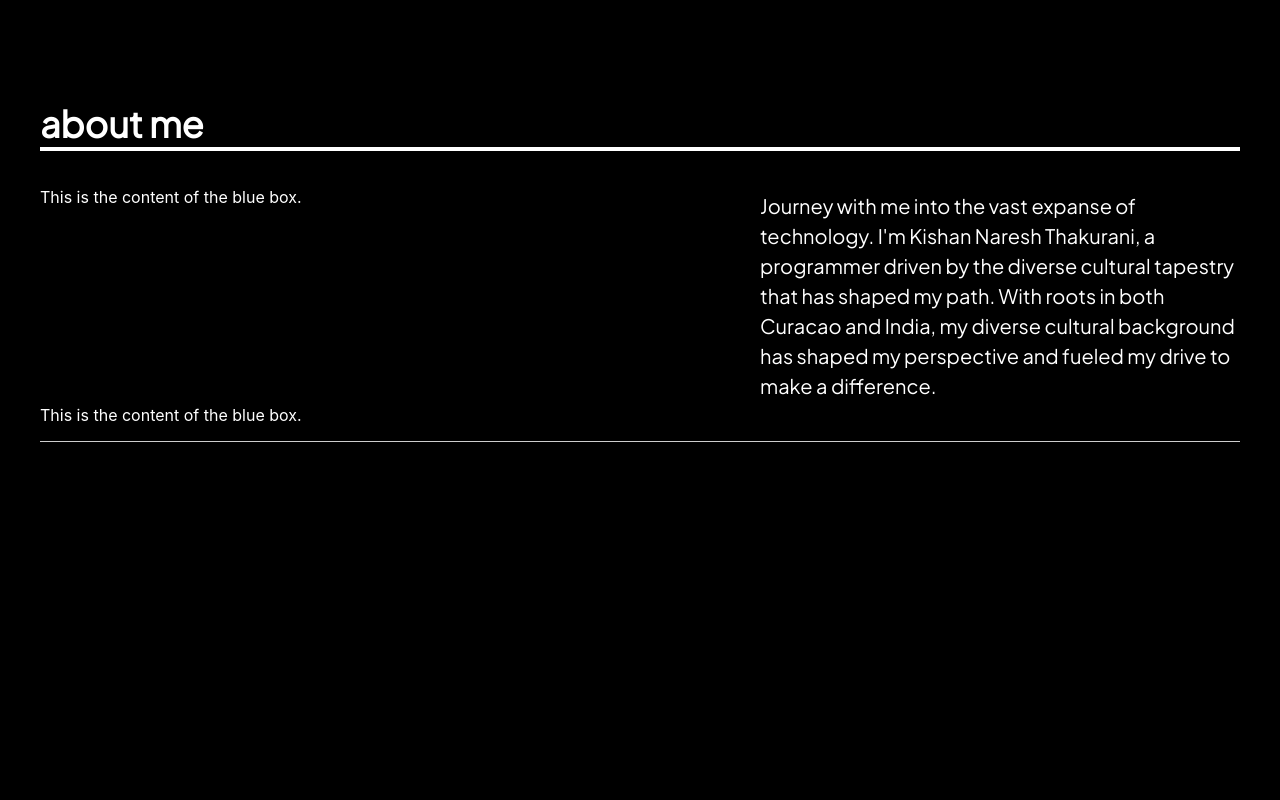
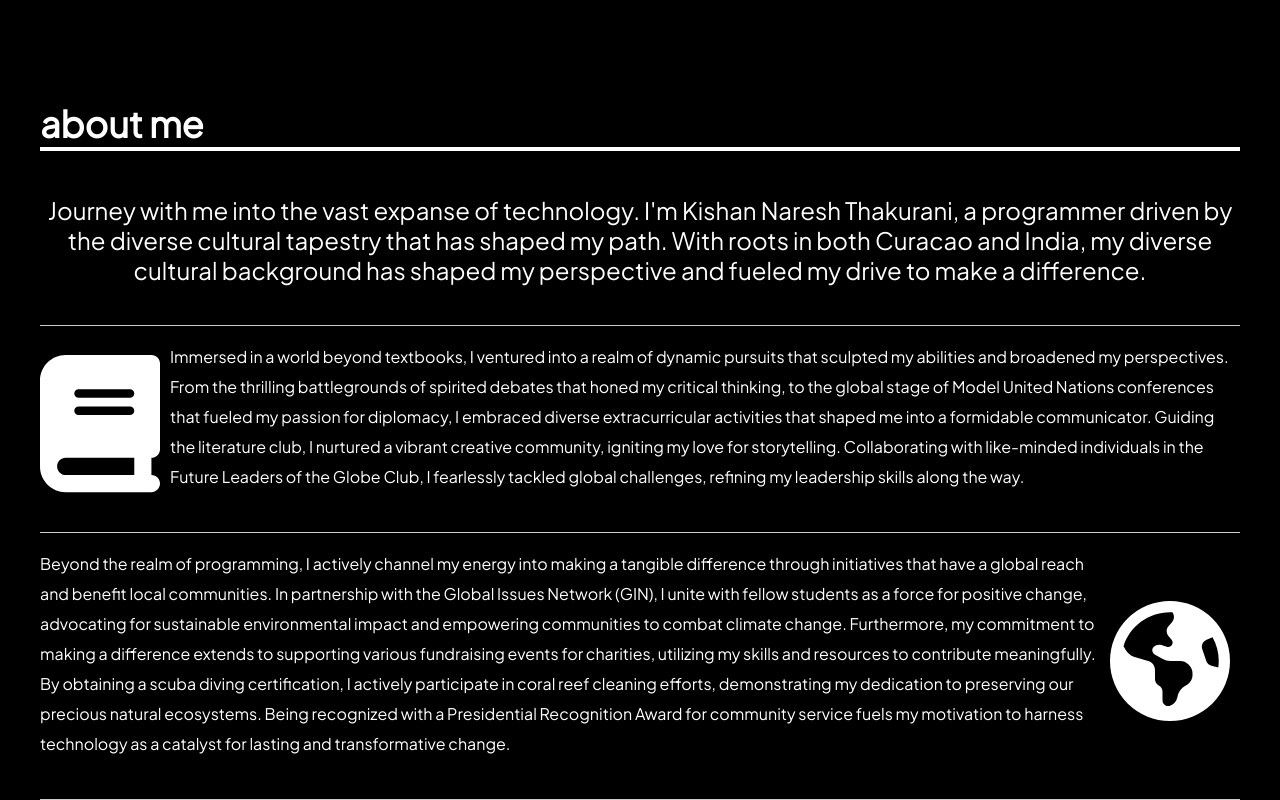
Before and after one commit to ktrocks3/kishansite, a React (Create React App) app in the folder kishansite/: page / in a window 1280 px wide. Shown: the part 1074-1874 px from the top of the page. Before the commit the page ends 1516 px from the top, so only its background shows below. Built offline with nearby package versions, Linux system fonts and the light colour scheme.

Commit message:
fixed imports

```diff
--- a/kishansite/src/components/aboutme.css
+++ b/kishansite/src/components/aboutme.css
@@ -9,8 +9,16 @@
 
 
 .aboutMe-box {
-    border-bottom: #CDCDCD 1px solid;
     display: flex;
+    flex-direction: column;
+}
+
+.aboutMe-row {
+    display: flex;
+    flex-direction: row;
+    justify-content: space-between;
+    align-items: center;
+    border-bottom: 1px solid #CDCDCD;
 }
 
 .aboutMe-left {
@@ -18,20 +26,23 @@
     width: 40%;
     display: flex;
     flex-direction: column;
-    justify-content: space-between;
+    justify-content: space-evenly;
 }
 
 .aboutMe-text {
     color: white;
-    font-size: 20px;
+    align-self: flex-start;
+    font-size: 1em;
     font-family: 'Plus Jakarta Sans', sans-serif;
     line-height: 30px;
     font-weight: 400;
     margin-bottom: 20px;
     padding-bottom: 20px;
-    padding-left: 20%;
-    width: 40%; /* Adjusted width to accommodate the text box */
-    align-self: flex-start; /* Changed to align the text box to the top */
+}
+
+.aboutMe-text:first-child {
+    font-size: 1.5em;
+    text-align: center;
 }
 
 
@@ -44,3 +55,11 @@
     margin-bottom: 20px;
     border-bottom: 4px solid white; /* Combine border-bottom-color and border-bottom-style */
 }
+
+.aboutMe-row-icon {
+    color: white;
+    height: auto;
+    width: 10%;
+    margin-left: auto;
+    padding: 0 10px 10px 0;
+}
--- a/kishansite/src/components/aboutme.js
+++ b/kishansite/src/components/aboutme.js
@@ -1,4 +1,9 @@
-import aboutme from "./aboutme.css";
+import React, {Component} from 'react';
+import {icon} from '@fortawesome/fontawesome-svg-core/import.macro';
+import {FontAwesomeIcon} from '@fortawesome/react-fontawesome'
+import {faBook} from '@fortawesome/free-solid-svg-icons'
+import {faEarthAmericas} from "@fortawesome/free-solid-svg-icons/faEarthAmericas";
+import './aboutme.css'
 
 function AboutMe() {
 
@@ -8,18 +13,43 @@ function AboutMe() {
                 <p className="aboutMe-title">about me</p>
             </div>
             <div className="aboutMe-box">
-                <div className="aboutMe-left">
-                    <p>This is the content of the blue box.</p>
-                    <p>This is the content of the blue box.</p>
+                <div className={"aboutMe-row"}>
+                    <p className="aboutMe-text">Journey with me into the vast expanse of technology. I'm Kishan Naresh
+                        Thakurani, a programmer driven by the diverse cultural tapestry that has shaped my path. With
+                        roots in both Curacao and India, my diverse cultural background has shaped my perspective and
+                        fueled my drive to make a difference.</p>
                 </div>
-                <p className="aboutMe-text">Journey with me into the vast expanse of technology. I'm Kishan Naresh
-                    Thakurani, a programmer driven by the diverse cultural tapestry that has shaped my path. With roots
-                    in both Curacao and India, my diverse cultural background has shaped my perspective and fueled my
-                    drive to make a difference.</p>
+                <div className={"aboutMe-row"}>
+                    <FontAwesomeIcon icon={faBook} className={"aboutMe-row-icon"}/>
+                    <p className="aboutMe-text"> Immersed in a world beyond textbooks, I ventured into a realm of
+                        dynamic pursuits that sculpted my abilities and broadened my perspectives. From the thrilling
+                        battlegrounds of spirited debates that honed my critical thinking, to the global stage of Model
+                        United Nations conferences that fueled my passion for diplomacy, I embraced diverse
+                        extracurricular activities that shaped me into a formidable communicator. Guiding the literature
+                        club, I nurtured a vibrant creative community, igniting my love for storytelling. Collaborating
+                        with like-minded individuals in the Future Leaders of the Globe Club, I fearlessly tackled
+                        global challenges, refining my leadership skills along the way.</p>
+                </div>
+                <div className={"aboutMe-row"} style={{flexDirection: "row-reverse"}}>
+                    <FontAwesomeIcon icon={faEarthAmericas}
+                                     style={{"--fa-primary-color": "#ffffff", "--fa-secondary-color": "#000000",}}
+                                     className={"aboutMe-row-icon"}/>
+                    <p className="aboutMe-text">Beyond the realm of programming, I actively channel my energy into
+                        making a tangible difference through initiatives that have a global reach and benefit local
+                        communities. In partnership with the Global Issues Network (GIN), I unite with fellow students
+                        as a force for positive change, advocating for sustainable environmental impact and empowering
+                        communities to combat climate change. Furthermore, my commitment to making a difference extends
+                        to supporting various fundraising events for charities, utilizing my skills and resources to
+                        contribute meaningfully. By obtaining a scuba diving certification, I actively participate in
+                        coral reef cleaning efforts, demonstrating my dedication to preserving our precious natural
+                        ecosystems. Being recognized with a Presidential Recognition Award for community service fuels
+                        my motivation to harness technology as a catalyst for lasting and transformative change.</p>
+                </div>
             </div>
 
         </div>
-    );
+    )
+        ;
 }
 
 export default AboutMe;
--- a/kishansite/src/components/titlearea.js
+++ b/kishansite/src/components/titlearea.js
@@ -1,4 +1,5 @@
-import titlearea from "./titlearea.css";
+import "./titlearea.css";
+import React, { Component }  from 'react';
 
 function TitleArea() {
     const downloadTxtFile = () => {
--- a/kishansite/src/components/topbar.js
+++ b/kishansite/src/components/topbar.js
@@ -1,4 +1,5 @@
-import topbarcss from './topbar.css';
+import React, { Component }  from 'react';
+import './topbar.css';
 
 function TopBar() {
     return (
```
Also changed, not shown: kishansite/package.json (+7 -1 lines), 1 other file (tests, documents, lock files or other folders).
